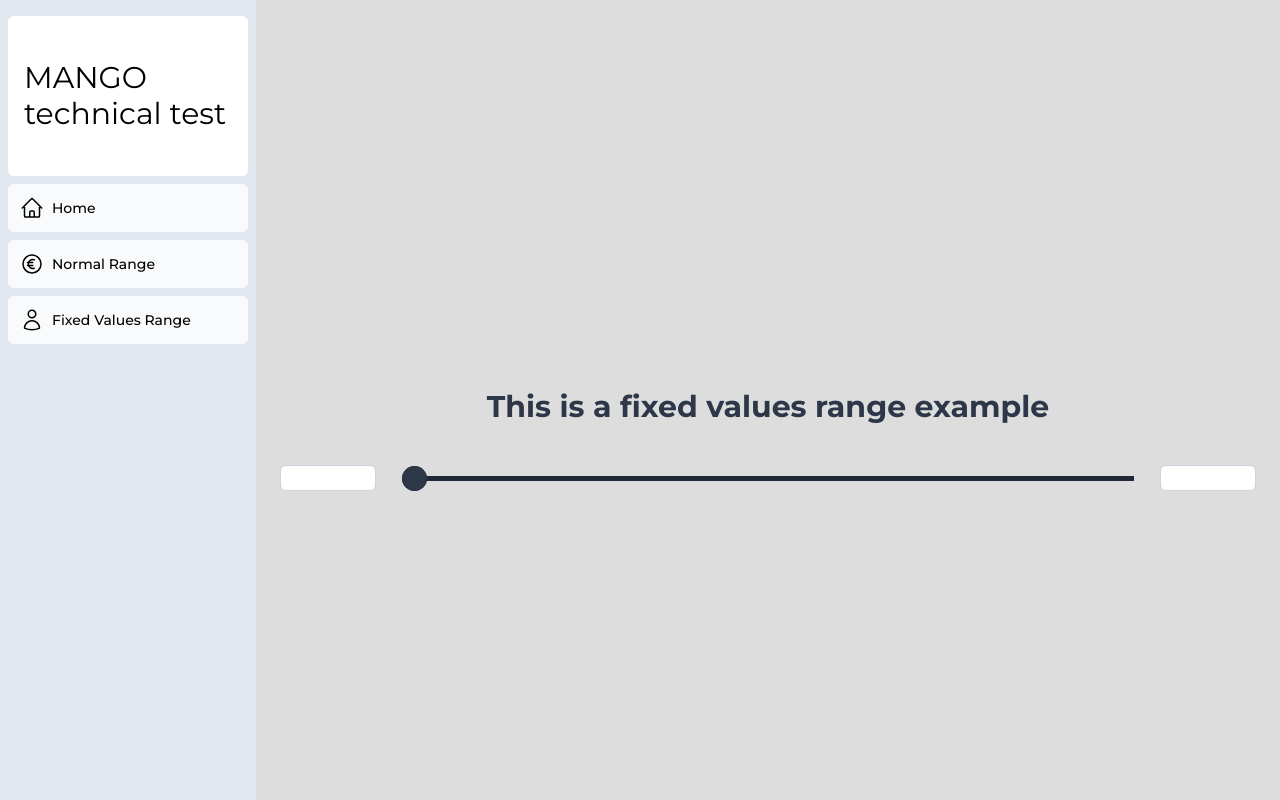
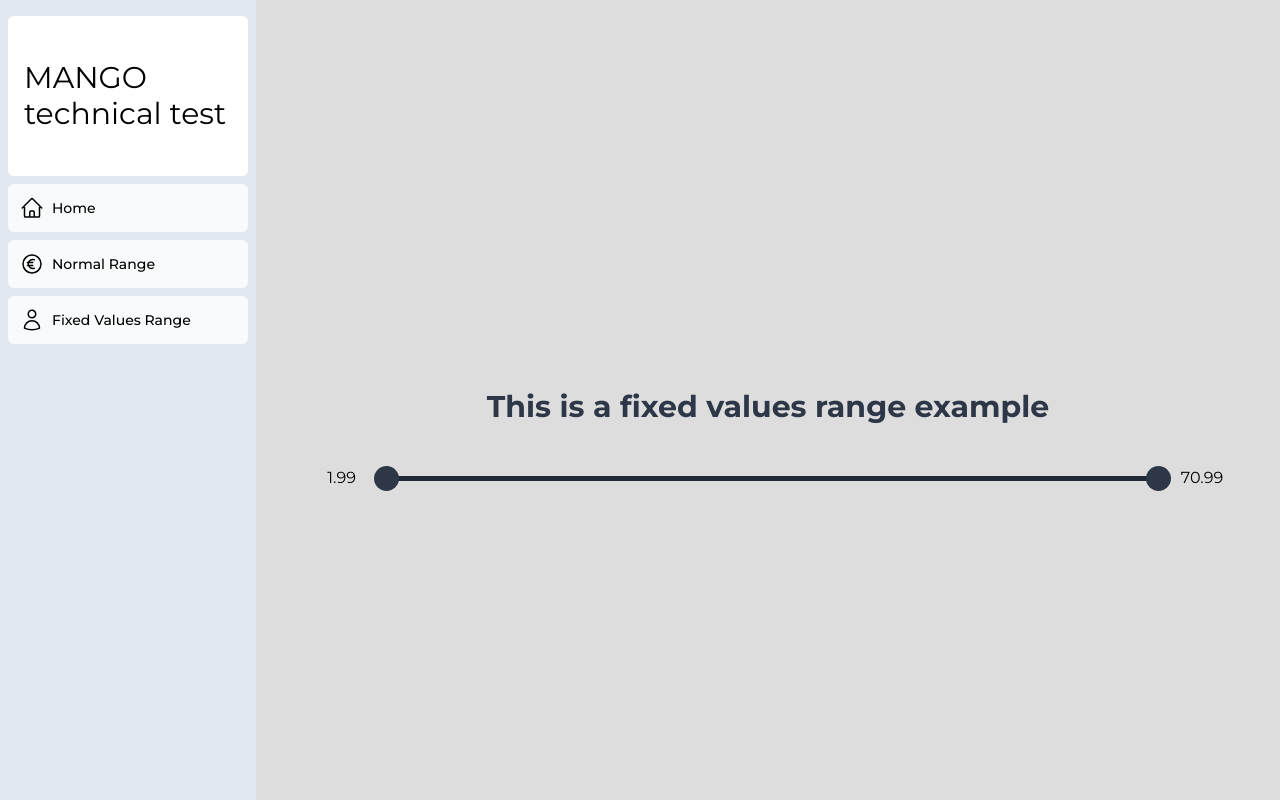
Before and after one commit to sergiofontecha/mango, a Next.js app in the folder range_project/: page /exercise2 in a window 1280 px wide. Built offline with nearby package versions, Linux system fonts and the light colour scheme.

Commit message:
Feat: refactor to work with new interface, manage data, solve communication between inputs and bullets and clean file

```diff
--- a/range_project/app/ui/rangeSlider/rangeSlider.tsx
+++ b/range_project/app/ui/rangeSlider/rangeSlider.tsx
@@ -1,7 +1,7 @@
 'use client'
 
 import { useState, useRef, useEffect } from 'react'
-import { setBulletsToStep, setBulletPosition } from '@/app/share/utils'
+import { setBulletsToStep, setBulletPosition, getNewMinValue, getNewMaxValue } from '@/app/share/utils'
 import { RangeValues } from '@/app/share/interfaces'
 import { InputType, RangeType } from '@/app/share/enums'
 import './rangeSlider.css'
@@ -13,8 +13,10 @@ export default function RangeSlider({
   initialValues: RangeValues
   rangeType: RangeType
 }) {
-  const [position, setPosition] = useState({ min: initialValues.min, max: initialValues.max })
-  const [values, setValues] = useState<any>({ min: initialValues.min, max: initialValues.max })
+  const minValue = initialValues.values[0]
+  const maxValue = initialValues.values[initialValues.values.length - 1]
+  const [position, setPosition] = useState({ min: minValue, max: maxValue })
+  const [values, setValues] = useState<any>({ min: minValue, max: maxValue })
   const [tempValues, setTempValues] = useState<{ [key: string]: number | null }>({})
   const [isDragging, setIsDragging] = useState<boolean>(false)
   const [dragType, setDragType] = useState<InputType.MIN | InputType.MAX | null>(null)
@@ -25,12 +27,12 @@ export default function RangeSlider({
   const maxInputRef = useRef<HTMLInputElement>(null)
 
   const onChange = (values: any): void => {
-    initialValues.max = values.max
-    initialValues.min = values.min
+    position.max = values.max
+    position.min = values.min
   }
 
   useEffect(() => {
-    onChange({ min: initialValues.min, max: initialValues.max })
+    onChange({ min: minValue, max: maxValue })
     window.addEventListener('mouseup', handleMouseUp)
     window.addEventListener('touchend', handleMouseUp)
     return () => {
@@ -58,12 +60,10 @@ export default function RangeSlider({
       newValues = setBulletsToStep(value, initialValues.values)
     } else {
       newValues = { min: Math.round(value.min), max: Math.round(value.max) }
-      console.log('dentro', newValues)
     }
 
     if (newValues.min !== values.min || newValues.max !== values.max) {
       setValues(newValues)
-      console.log('dentro2', values)
     }
   }
 
@@ -74,8 +74,8 @@ export default function RangeSlider({
     }
     switch (input) {
       case InputType.MIN:
-        if (value < initialValues.min) {
-          value = initialValues.min
+        if (value < minValue) {
+          value = minValue
         }
         if (value >= values.max) {
           value = values.max - 1
@@ -84,8 +84,8 @@ export default function RangeSlider({
         onChange({ ...values, min: value })
         break
       case InputType.MAX:
-        if (value > initialValues.max) {
-          value = initialValues.max
+        if (value > maxValue) {
+          value = maxValue
         }
         if (value <= values.min) {
           value = values.min + 1
@@ -130,13 +130,20 @@ export default function RangeSlider({
   }
 
   const handleChange = (e: React.ChangeEvent<HTMLInputElement>, input: InputType) => {
+    const newMin: number = input === InputType.MIN ? parseInt(e.target.value) : values.min
+    const newMax: number = input === InputType.MAX ? parseInt(e.target.value) : values.max
+
     setTempValues({
       min: tempValues.min || values.min,
       max: tempValues.max || values.max,
     })
     setValues({
-      min: input === InputType.MIN ? parseInt(e.target.value) : values.min,
-      max: input === InputType.MAX ? parseInt(e.target.value) : values.max,
+      min: getNewMinValue(newMin, minValue, values.max),
+      max: getNewMaxValue(newMax, maxValue, values.min),
+    })
+    setPosition({
+      min: getNewMinValue(newMin, minValue, values.max),
+      max: getNewMaxValue(newMax, maxValue, values.min),
     })
   }
 
@@ -151,7 +158,7 @@ export default function RangeSlider({
     const rangeLineRect = rangeLineRef.current!.getBoundingClientRect()
     const position = (clientX - rangeLineRect.left) / rangeLineRect.width
     if (position < 0 || position > 1) return
-    const newValue = initialValues.min + position * (initialValues.max - initialValues.min)
+    const newValue = minValue + position * (maxValue - minValue)
     if (dragType === InputType.MIN && newValue < values.max - 1) {
       parseValues({ ...values, min: newValue })
     } else if (dragType === InputType.MAX && newValue > values.min + 1) {
@@ -173,6 +180,7 @@ export default function RangeSlider({
   return (
     <div className="flex justify-between items-center my-6">
       <div className="range__container">
+        {rangeType === RangeType.NORMAL ? (
           <input
             type="number"
             className="w-24 rounded-md border border-gray-400 mr-4"
@@ -182,22 +190,26 @@ export default function RangeSlider({
             onKeyDown={(event: React.KeyboardEvent<HTMLInputElement>) => handleKeyboard(event, InputType.MIN)}
             onBlur={() => escape()}
           />
+        ) : (
+          <span className="w-24 text-right mr-4">{values.min}</span>
+        )}
         <div className="range__line" ref={rangeLineRef} onMouseMove={handleMouseMove} onTouchMove={handleMouseMove}>
           <div
             className="range__bullet bg-gray-800"
             ref={minBulletRef}
             onMouseDown={(e: React.MouseEvent) => handleMouseDown(e, InputType.MIN)}
             onTouchStart={(e: React.TouchEvent) => handleMouseDown(e, InputType.MIN)}
-            style={{ left: setBulletPosition(position.min, maxBulletRef, initialValues) }}
+            style={{ left: setBulletPosition(position.min, minBulletRef, minValue, maxValue) }}
           ></div>
           <div
             className="range__bullet  bg-gray-800"
             ref={maxBulletRef}
             onMouseDown={(e: React.MouseEvent) => handleMouseDown(e, InputType.MAX)}
             onTouchStart={(e: React.TouchEvent) => handleMouseDown(e, InputType.MAX)}
-            style={{ left: setBulletPosition(position.max, maxBulletRef, initialValues) }}
+            style={{ left: setBulletPosition(position.max, maxBulletRef, minValue, maxValue) }}
           ></div>
         </div>
+        {rangeType === RangeType.NORMAL ? (
           <input
             type="number"
             className="w-24 rounded-md border border-gray-400 ml-4"
@@ -207,6 +219,9 @@ export default function RangeSlider({
             onKeyDown={(event: React.KeyboardEvent<HTMLInputElement>) => handleKeyboard(event, InputType.MAX)}
             onBlur={() => escape()}
           />
+        ) : (
+          <span className="w-24 text-center mr-4">{values.max}</span>
+        )}
       </div>
     </div>
   )
```
Lines whose indentation alone changed are shown as unchanged.
